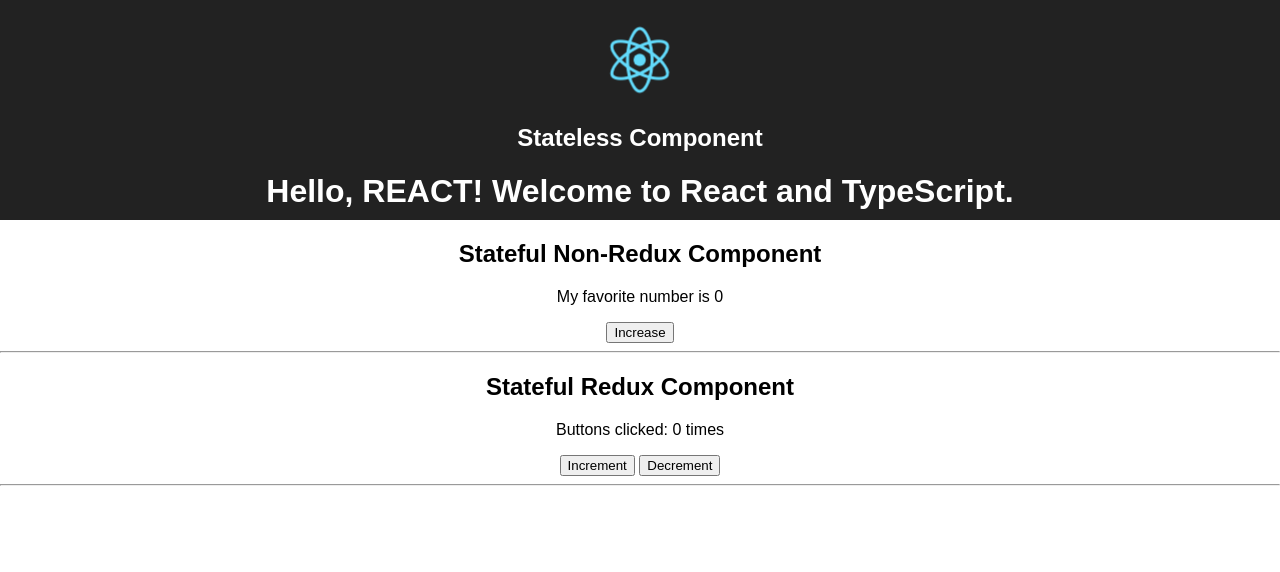
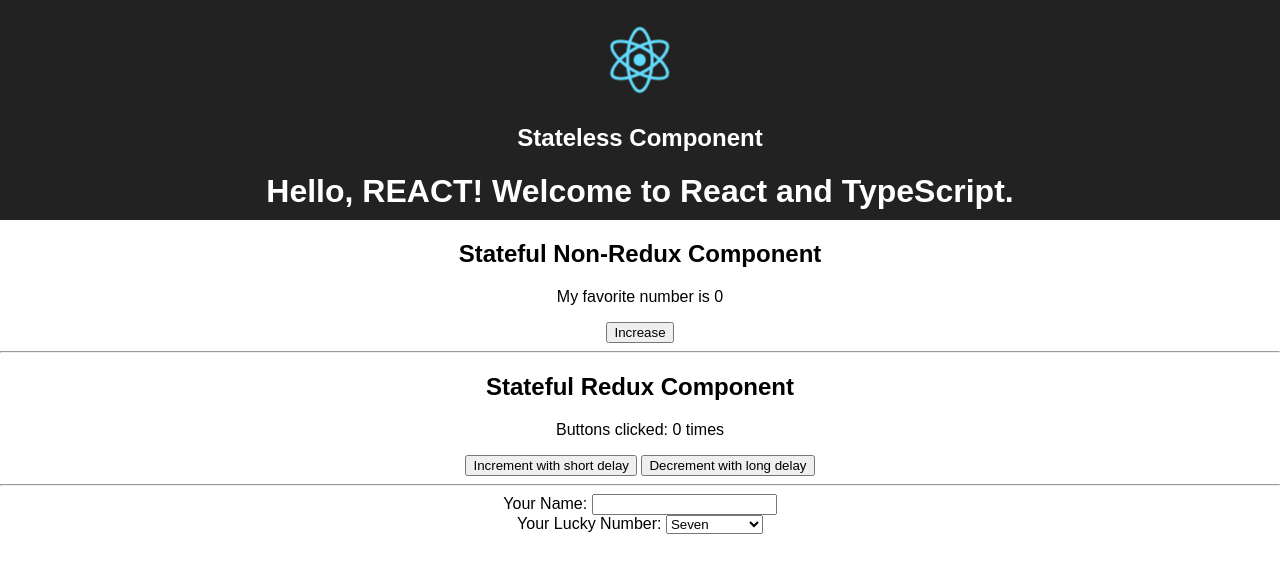
Before and after one commit to jdmacmurtrie/ts-formik-sagas-experiment, a React (Create React App) app: page / in a window 1280 px wide. Shown: the top 572 px of the page. Built offline with nearby package versions, Linux system fonts and the light colour scheme.

Commit message:
WIP implement Formik form with Redux

```diff
--- a/package.json
+++ b/package.json
@@ -4,6 +4,7 @@
   "private": true,
   "dependencies": {
     "@types/react-redux": "^6.0.9",
+    "formik": "^1.3.1",
     "react": "^16.6.0",
     "react-dom": "^16.6.0",
     "react-redux": "^5.1.0",
--- a/src/actions.tsx
+++ b/src/actions.tsx
@@ -1,3 +1,5 @@
+// unused (deemed too short to be necessary)
+
 export const INCREMENT = "INCREMENT";
 export const DECREMENT = "DECREMENT";
 
--- a/src/components/App.tsx
+++ b/src/components/App.tsx
@@ -1,8 +1,11 @@
 import * as React from "react";
+import { connect } from "react-redux";
+
 import "../App.css";
 import logo from "../logo.svg";
 import Counter from "./Counter";
 import Description from "./Description";
+import Form from "./Form";
 import Header from "./Header";
 
 class App extends React.Component {
@@ -20,9 +23,20 @@ class App extends React.Component {
         <h2>Stateful Redux Component</h2>
         <Counter />
         <hr />
+        <Form />
       </div>
     );
   }
 }
 
-export default App;
+function mapStateToProps(state: { name: string; luckyNumber: number }) {
+  return {
+    luckyNumber: state.luckyNumber,
+    name: state.name
+  };
+}
+
+export default connect(
+  mapStateToProps,
+  null
+)(App);
--- a/src/components/Counter.tsx
+++ b/src/components/Counter.tsx
@@ -2,15 +2,14 @@ import * as React from "react";
 import { connect } from "react-redux";
 // import { decrement, increment } from "./actions";
 
-interface IProps {
-  onIncrement: () => void;
-  // onIncrementAsync: () => void;
-  onDecrement: () => void;
+interface ICounterProps {
+  onIncrementAsync: () => void;
+  onDecrementAsync: () => void;
   value: number;
 }
 
-class Counter extends React.Component<IProps> {
-  constructor(props: IProps) {
+class Counter extends React.Component<ICounterProps> {
+  constructor(props: ICounterProps) {
     super(props);
 
     this.handleIncrement = this.handleIncrement.bind(this);
@@ -18,10 +17,10 @@ class Counter extends React.Component<IProps> {
   }
 
   public handleIncrement() {
-    this.props.onIncrement();
+    this.props.onIncrementAsync();
   }
   public handleDecrement() {
-    this.props.onDecrement();
+    this.props.onDecrementAsync();
   }
 
   public render() {
@@ -30,8 +29,12 @@ class Counter extends React.Component<IProps> {
       <div>
         {/* <button onClick={onIncrementAsync}>Increment after 1 second</button>{" "} */}
         <p>Buttons clicked: {value} times</p>
-        <button onClick={this.handleIncrement}>Increment</button>{" "}
-        <button onClick={this.handleDecrement}>Decrement</button>
+        <button onClick={this.handleIncrement}>
+          Increment with short delay
+        </button>{" "}
+        <button onClick={this.handleDecrement}>
+          Decrement with long delay
+        </button>
       </div>
     );
   }
@@ -40,14 +43,14 @@ class Counter extends React.Component<IProps> {
 function mapDispatchToProps(
   dispatch: any
 ): {
-  onIncrement: () => void;
-  onDecrement: () => void;
+  onIncrementAsync: () => void;
+  onDecrementAsync: () => void;
 } {
   return {
-    onIncrement() {
+    onIncrementAsync() {
       dispatch({ type: "INCREMENT", value: 1 });
     },
-    onDecrement() {
+    onDecrementAsync() {
       dispatch({ type: "DECREMENT", value: -1 });
     }
   };
--- a/src/components/Description.tsx
+++ b/src/components/Description.tsx
@@ -1,6 +1,6 @@
 import * as React from "react";
 
-interface IProps {
+interface IDescriptionProps {
   countBy?: number;
 }
 
@@ -8,8 +8,8 @@ interface IState {
   count: number;
 }
 
-class Description extends React.Component<IProps, IState> {
-  public static defaultProps: Partial<IProps> = {
+class Description extends React.Component<IDescriptionProps, IState> {
+  public static defaultProps: Partial<IDescriptionProps> = {
     countBy: 1
   };
 
--- /dev/null
+++ b/src/components/Form.tsx
@@ -0,0 +1,78 @@
+import * as React from "react";
+import { connect } from "react-redux";
+
+import { Field, Form, Formik, FormikProps } from "formik";
+
+interface IFormProps {
+  name?: string;
+  luckyNumber?: number;
+  submitForm: (values: any) => void;
+}
+
+interface IFormValues {
+  name?: string;
+  luckyNumber?: number;
+}
+
+class MyForm extends React.Component<IFormProps> {
+  constructor(props: IFormProps) {
+    super(props);
+
+    this.handleSubmit = this.handleSubmit.bind(this);
+  }
+
+  public handleSubmit(values: IFormValues) {
+    console.log(values);
+
+    this.props.submitForm(JSON.stringify(values));
+  }
+
+  public render() {
+    return (
+      <Formik
+        initialValues={{ name: "", luckyNumber: 7 }}
+        onSubmit={this.handleSubmit}
+        render={(formikBag: FormikProps<IFormValues>) => (
+          <Form>
+            <label>
+              Your Name:
+              {"  "}
+              <Field name="name" />
+            </label>
+            <br />
+            <label>
+              Your Lucky Number:
+              {"  "}
+              <Field name="luckyNumber" component="select">
+                <option value={7}>Seven</option>
+                <option value={88}>Eighty-Eight</option>
+                <option value={29}>Twenty-Nine</option>
+              </Field>
+            </label>
+          </Form>
+        )}
+      />
+    );
+  }
+}
+
+function mapDispatchToProps(
+  dispatch: any
+): {
+  submitForm: (submission: { name: string; luckyNumber: number }) => void;
+} {
+  return {
+    submitForm(submission) {
+      dispatch({
+        luckyNumber: submission.luckyNumber,
+        name: submission.name,
+        type: "SUBMIT_FORM"
+      });
+    }
+  };
+}
+
+export default connect(
+  null,
+  mapDispatchToProps
+)(MyForm);
--- a/src/reducers.tsx
+++ b/src/reducers.tsx
@@ -1,16 +1,37 @@
 const initialState = {
+  luckyNumber: 7,
+  name: "",
   value: 0
 };
 
 export default function reducer(
-  state: { value: number } = initialState,
-  action: { type: string; value: number }
+  state: {
+    value?: number;
+    name?: string;
+    luckyNumber?: number;
+  } = initialState,
+  action: {
+    type: string;
+    value?: number;
+    name?: string;
+    luckyNumber?: number;
+  }
 ) {
   switch (action.type) {
-    case "INCREMENT_ONE":
-      return Object.assign({}, state, { value: state.value + action.value });
-    case "DECREMENT":
-      return Object.assign({}, state, { value: state.value + action.value });
+    case "INCREMENT_ASYNC":
+      return Object.assign({}, state, {
+        value: state.value! + action.value!
+      });
+    case "DECREMENT_ASYNC":
+      console.log("hitting reducer", action);
+      return Object.assign({}, state, {
+        value: state.value! + action.value!
+      });
+    case "SUBMIT_FORM":
+      return Object.assign({}, state, {
+        luckyNumber: action.luckyNumber,
+        name: action.name
+      });
     default:
       return state;
   }
--- a/src/sagas.tsx
+++ b/src/sagas.tsx
@@ -1,23 +1,39 @@
+import { delay } from "redux-saga";
 import { put, takeLatest } from "redux-saga/effects";
 
-function* increment() {
+function* incrementAsync() {
+  yield delay(1000);
   yield put({
-    type: "INCREMENT_ONE", // must have different action name from original action
+    type: "INCREMENT_ASYNC", // must have different action name from original action
     value: 1
   });
 }
 
 export function* watchIncrement() {
-  yield takeLatest("INCREMENT", increment);
+  yield takeLatest("INCREMENT", incrementAsync);
 }
 
-function* decrement() {
+function* decrementAsync() {
+  yield delay(1000);
   yield put({
-    type: "DECREMENT_ONE", // must have different action name from original action
+    type: "DECREMENT_ASYNC", // must have different action name from original action
     value: -1
   });
 }
 
 export function* watchDecrement() {
-  yield takeLatest("INCREMENT", decrement);
+  yield takeLatest("DECREMENT", decrementAsync);
 }
+
+// function* decrementAsync() {
+//   yield delay(4000);
+//   yield put({
+//     type: "DECREMENT_ASYNC", // must have different action name from original action
+//     value: -1
+//   });
+// }
+
+// export function* watchDecrement() {
+//   console.log("hitting saga?");
+//   yield takeLatest("DECREMENT", decrementAsync);
+// }
--- a/tslint.json
+++ b/tslint.json
@@ -6,7 +6,8 @@
   ],
   "rules": {
     "no-console": false,
-    "no-debugger": false
+    "no-debugger": false,
+    "jsx-no-lambda": false
   },
   "jsRules": {
     "no-console": false,
```
Also changed, not shown: 1 other file (tests, documents, lock files or other folders).
